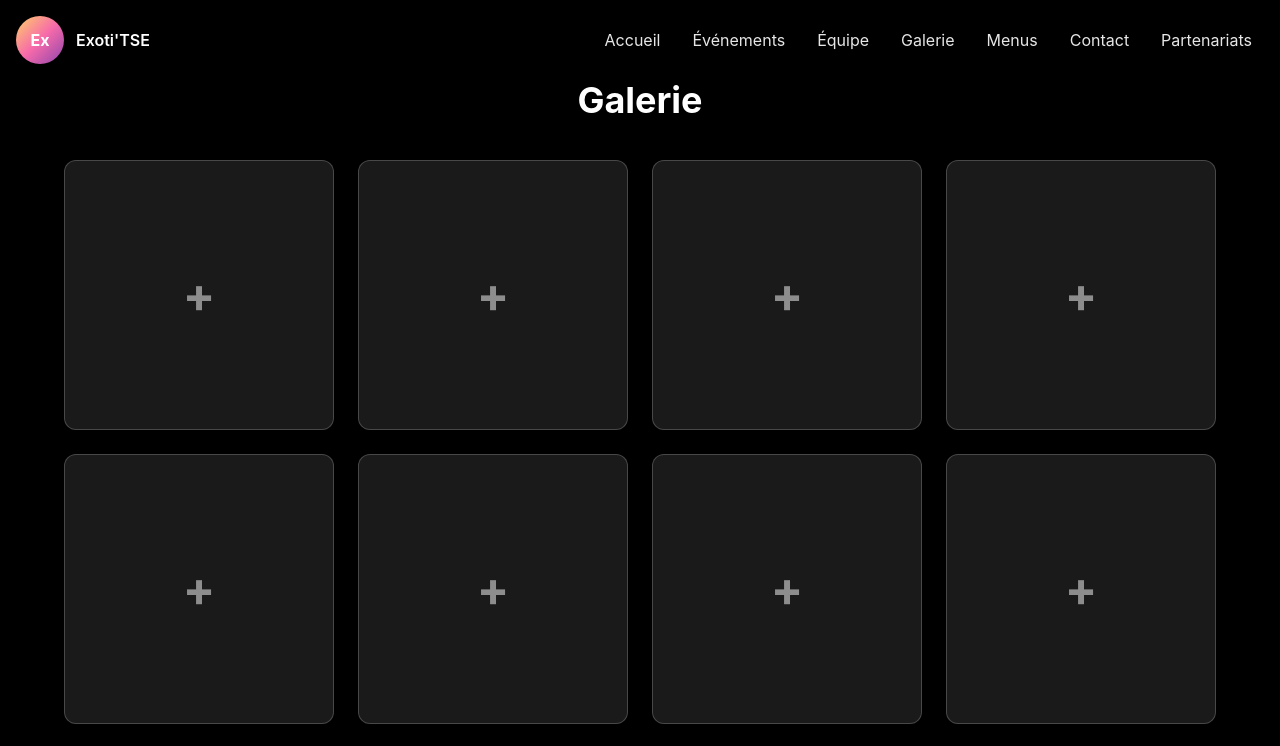
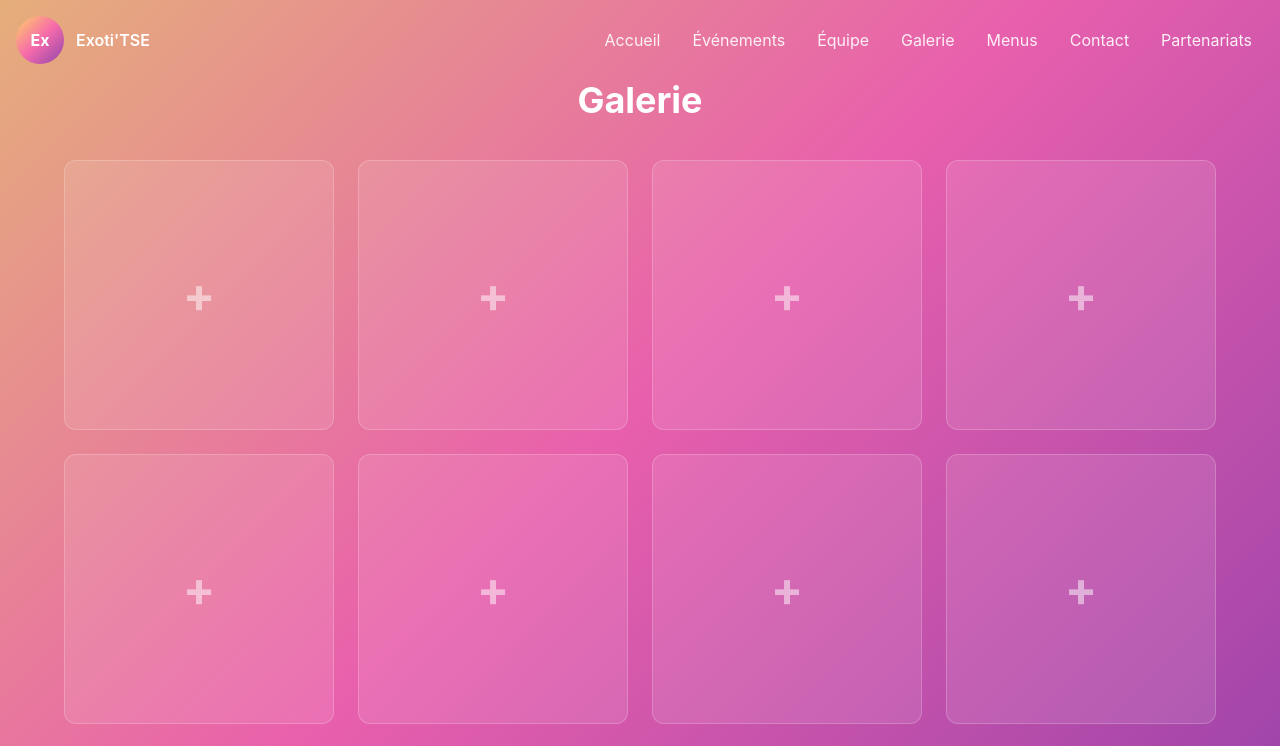
Before and after one commit to FlorianR903/BDE_ExotiTSE_site, a Next.js app: page /gallery in a window 1280 px wide. Shown: the top 746 px of the page. Built offline with nearby package versions, Linux system fonts and the light colour scheme.

Commit message:
Effet sur la page events

```diff
--- a/components/EventsSection.js
+++ b/components/EventsSection.js
@@ -27,7 +27,11 @@ export default function EventsSection({ events=[] }){
     const list = events.length > 0 ? events : defaultEvents;
 
     return (
-        <section id="evenements" className="py-24 px-6 bg-gradient-to-b from-purple-900/20 to-pink-700/20 backdrop-blur-lg">
+        <motion.section className="min-h-screen flex items-center justify-center text-center relative overflow-hidden"
+                        initial={{ opacity: 0, y: 40 }}
+                        whileInView={{ opacity: 1, y: 0 }}
+                        transition={{ duration: 0.6 }}
+                        viewport={{ once: true }}>
 
             {/* TITRE */}
             <h2 className="text-5xl font-extrabold text-center mb-12 tracking-wide">
@@ -62,6 +66,6 @@ export default function EventsSection({ events=[] }){
                     </div>
                 ))}
             </div>
-        </section>
+        </motion.section>
     );
 }
--- a/pages/gallery.js
+++ b/pages/gallery.js
@@ -14,7 +14,7 @@ export default function Gallery(){
 
             <Nav />
 
-            <section className="py-20 px-6 bg-black min-h-screen text-white">
+            <section className="py-20 px-6 text-white">
                 <h1 className="text-4xl font-bold text-center mb-10">Galerie</h1>
 
                 <div className="grid grid-cols-2 sm:grid-cols-3 lg:grid-cols-4 gap-6 max-w-6xl mx-auto">
```
